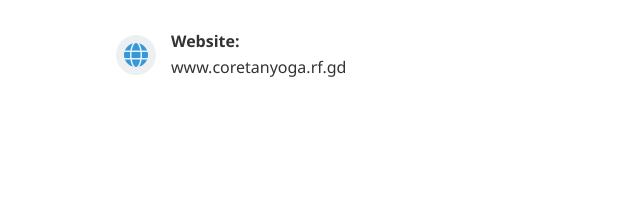
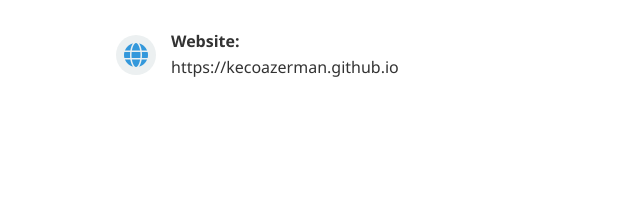
Before and after one commit to kecoazerman/kecoazerman.github.io, a plain HTML site: page index.html in a window 1280 px wide. Shown: the part 6700-6907 px from the top of the page, 0-640 px from the left. Drawn offline with nearby package versions, Linux system fonts and the light colour scheme.

Commit message:
Update index.html

```diff
--- a/index.html
+++ b/index.html
@@ -1444,7 +1444,7 @@
                         <i class="fas fa-globe"></i>
                         <div>
                             <strong>Website:</strong><br>
-                            www.coretanyoga.rf.gd
+                           https://kecoazerman.github.io
                         </div>
                     </div>
                 </div>
@@ -1905,4 +1905,5 @@
         })();
     </script>
 </body>
+
 </html>
```
